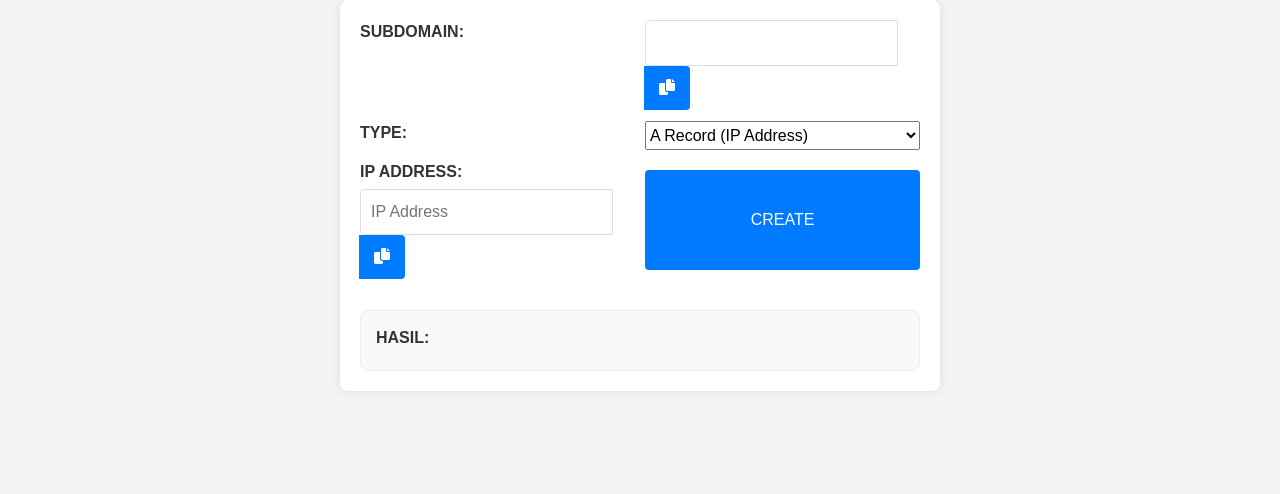
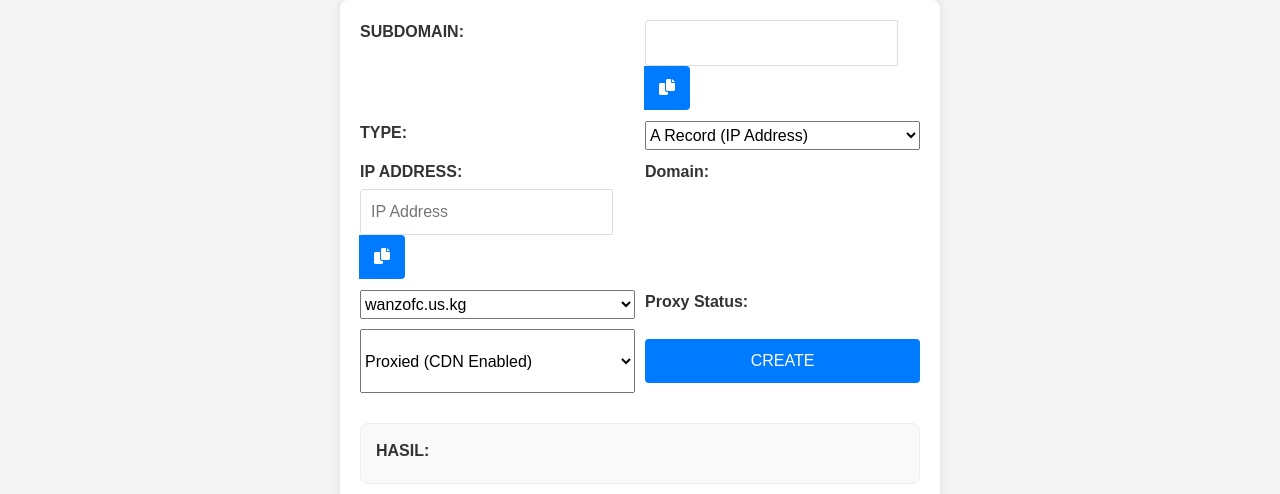
Before and after one commit to wulandari-tech/domain-, a website: page index.html in a window 1280 px wide. Shown: the part 108-602 px from the top of the page. Drawn offline with nearby package versions, Linux system fonts and the light colour scheme; some packages are replaced by stand-ins of ours; a script that the page names is missing.

Commit message:
Update index.html

```diff
--- a/index.html
+++ b/index.html
@@ -1,7 +1,7 @@
 <!DOCTYPE html>
 <html>
 <head>
-    <title>create subdomain free by wanzofc</title>
+    <title>Create Subdomain Free by wanzofc</title>
     <meta name="viewport" content="width=device-width, initial-scale=1.0">
     <link href="https://cdn.jsdelivr.net/npm/bootstrap@5.3.0/dist/css/bootstrap.min.css" rel="stylesheet">
     <link rel="stylesheet" href="https://cdnjs.cloudflare.com/ajax/libs/font-awesome/6.0.0/css/all.min.css" integrity="sha512-9usAa10IRO0HhonpyAIVpjrylPvoDwiPUiKdWk5t3PyolY1cOd4DSE0Ga+ri4AuTroPR5aQvXU9xC6qOPnzFeg==" crossorigin="anonymous" referrerpolicy="no-referrer" />
@@ -184,6 +184,20 @@
                 <button type="button" onclick="copyInput('target')"><i class="fa fa-copy"></i></button>
             </div>
          </div>
+            <label for="domainName">Domain:</label>
+            <select id="domainName" name="domainName">
+                <option value="domain1">wanzofc.us.kg</option>
+                <option value="domain2">awan-attack.my.id</option>
+                <option value="domain3">awanbrayy.web.id</option>
+                <option value="domain4">behind-the-scenes.xyz</option>
+                <option value="domain5">wanzofc.xyz</option>
+               <option value="domain6">domain-test.co</option>
+            </select>
+             <label for="proxied">Proxy Status:</label>
+            <select id="proxied" name="proxied">
+                <option value="true">Proxied (CDN Enabled)</option>
+                <option value="false">DNS Only</option>
+            </select>
            <button type="submit">CREATE</button>
              <div id="result">
                 <label>HASIL:</label>
@@ -256,6 +270,8 @@
             const host = document.getElementById('host').value;
             const target = document.getElementById('target').value;
            const type = document.getElementById('type').value;
+           const domainName = document.getElementById('domainName').value;
+           const proxied = document.getElementById('proxied').value;
 
             const responseDiv = document.getElementById('response');
            responseDiv.innerHTML = 'Loading ...';
@@ -264,10 +280,10 @@
 
             if(type === 'A'){
                 apiUrl = '/create-a-record';
-                requestBody = { host, ip: target };
+                requestBody = { host, ip: target, domainName, proxied };
             } else if (type === 'CNAME'){
                 apiUrl = '/create-cname-record';
-                requestBody = { host, target };
+                requestBody = { host, target, domainName, proxied };
             } else {
                  responseDiv.innerHTML = '<p class="error-message">Tipe record tidak valid.</p>';
                  return;
```
